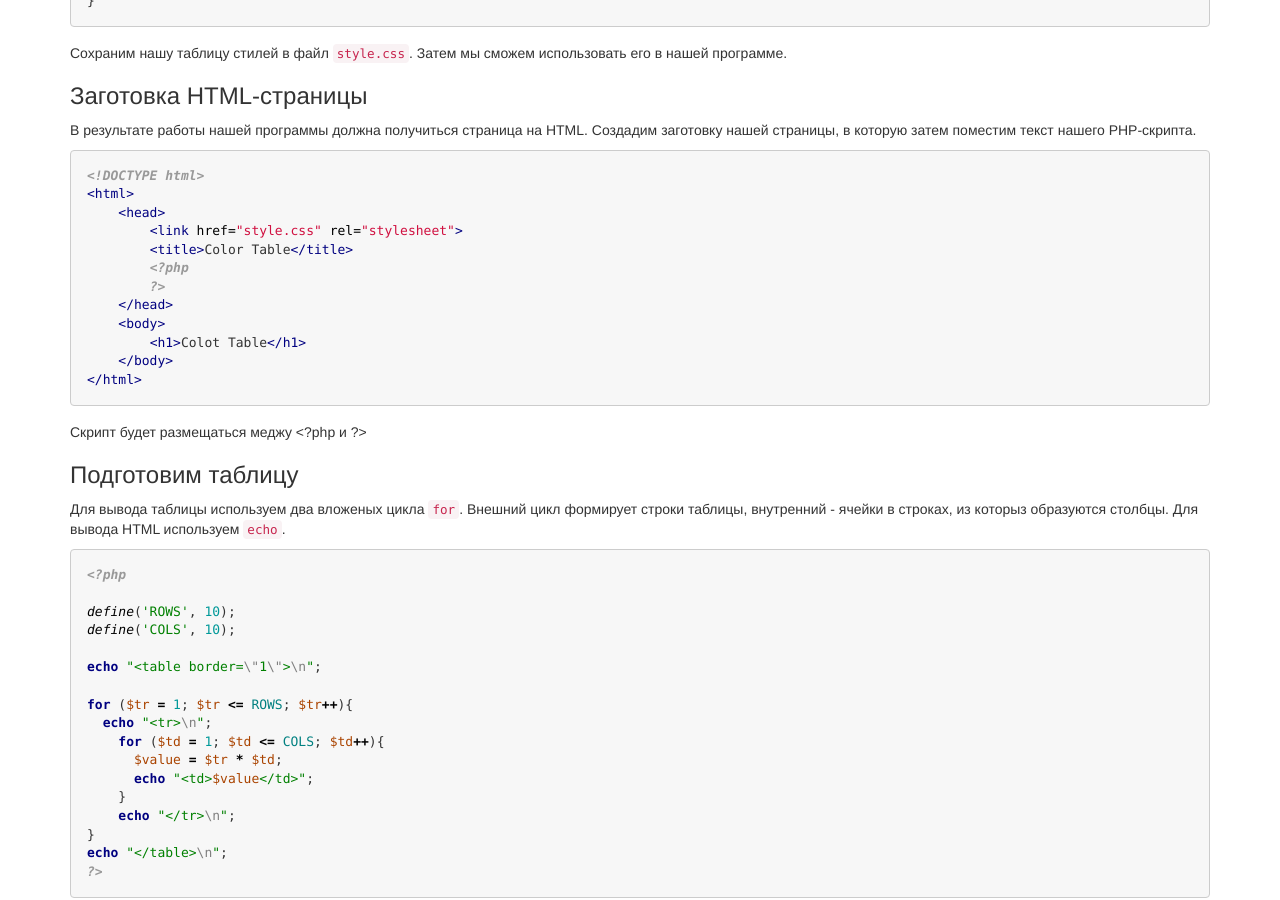
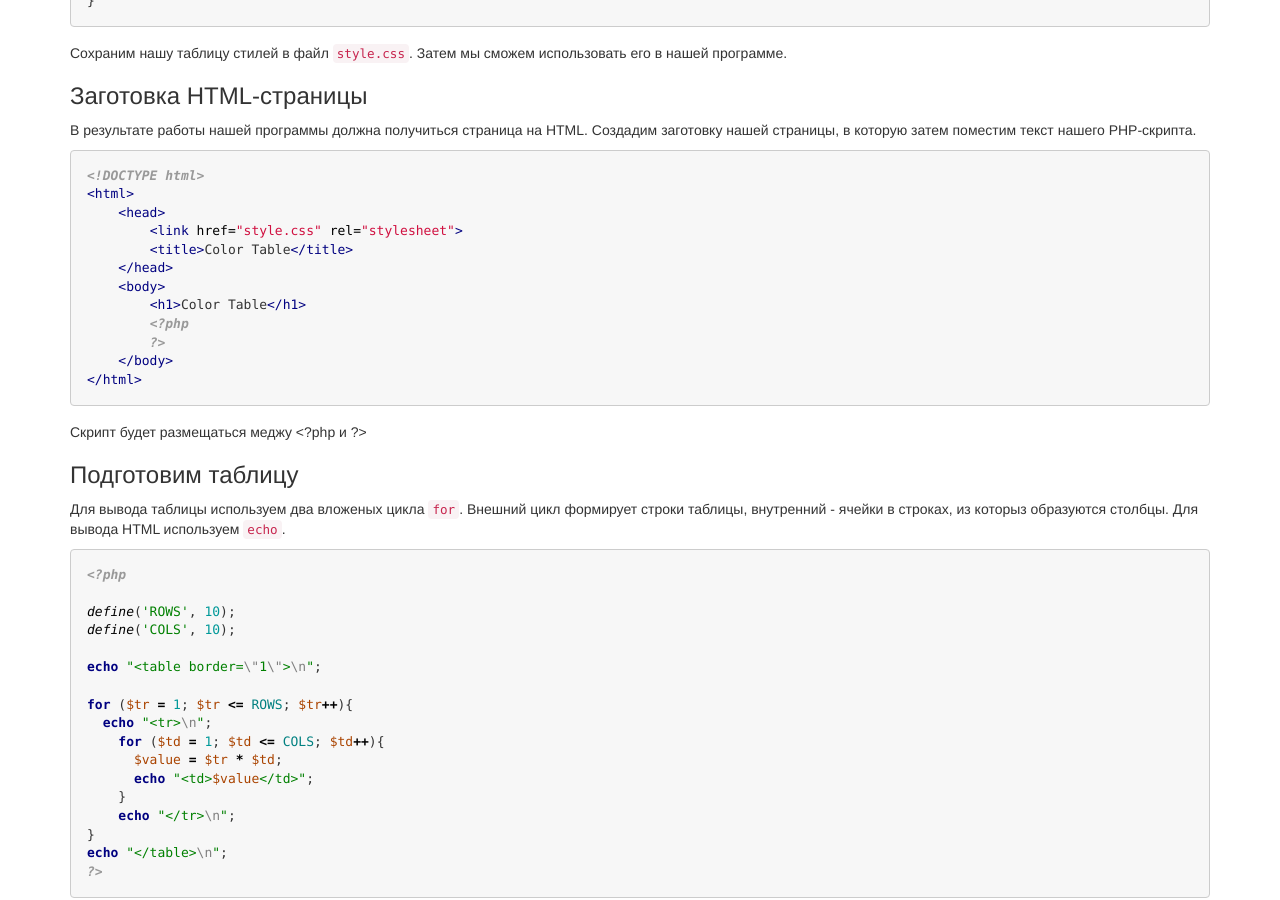
Before and after one commit to alsii/alsii.github.io, a Jekyll site: the page built from project1/l1.md, in a window 1280 px wide and 900 px high, scrolled down 683 px. Built offline with Jekyll 4.4.1, drawn with Linux system fonts in a browser that asks for light colours; nearby versions of some CDN libraries; Markdown is read by kramdown in place of the engine named in the settings.

Commit message:
Update l1.md

```diff
--- a/project1/l1.md
+++ b/project1/l1.md
@@ -52,11 +52,11 @@ published: true
     <head>
         <link href="style.css" rel="stylesheet">
         <title>Color Table</title>
+    </head>
+    <body>
+        <h1>Color Table</h1>
         <?php
         ?>
-    </head>
-    <body>
-        <h1>Colot Table</h1>
     </body>
 </html>
 ~~~
```
